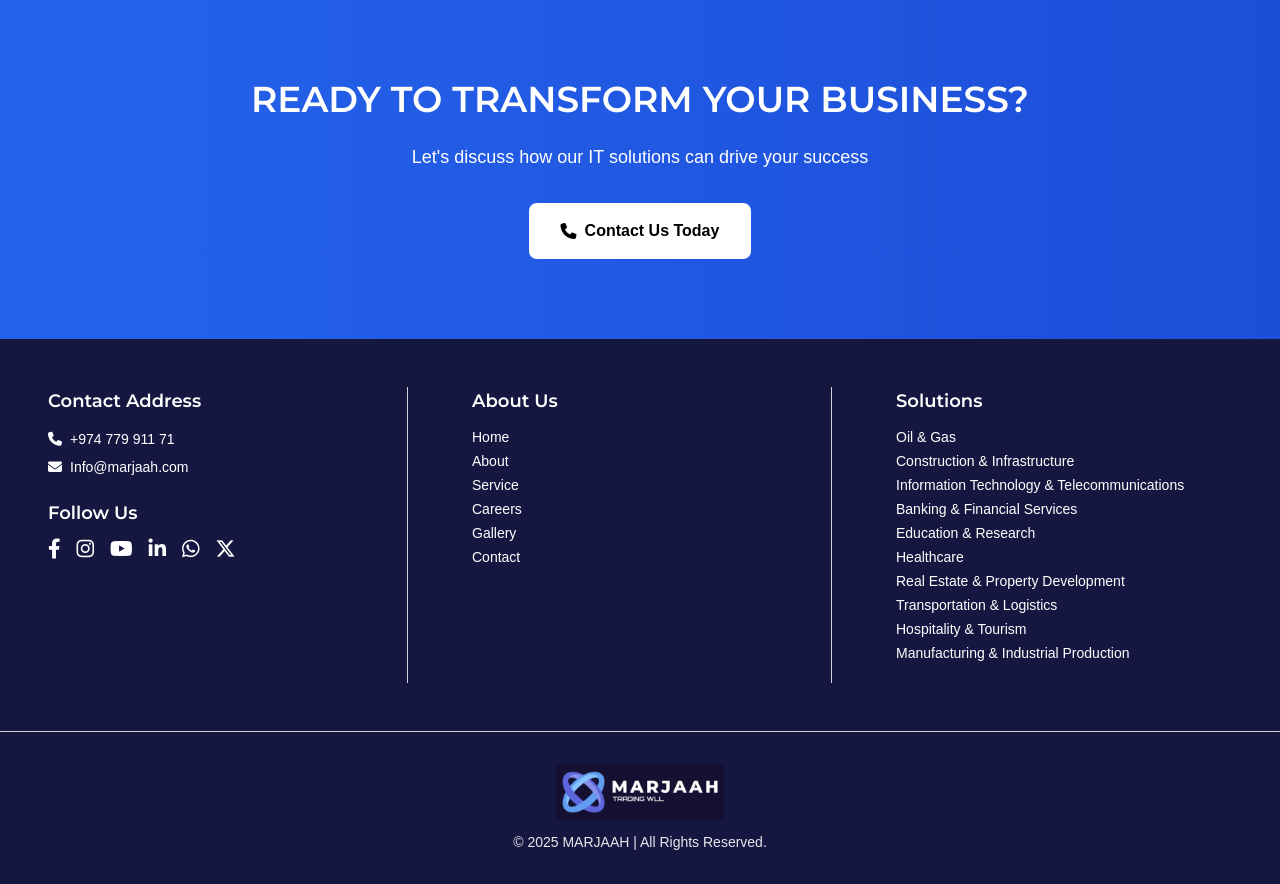
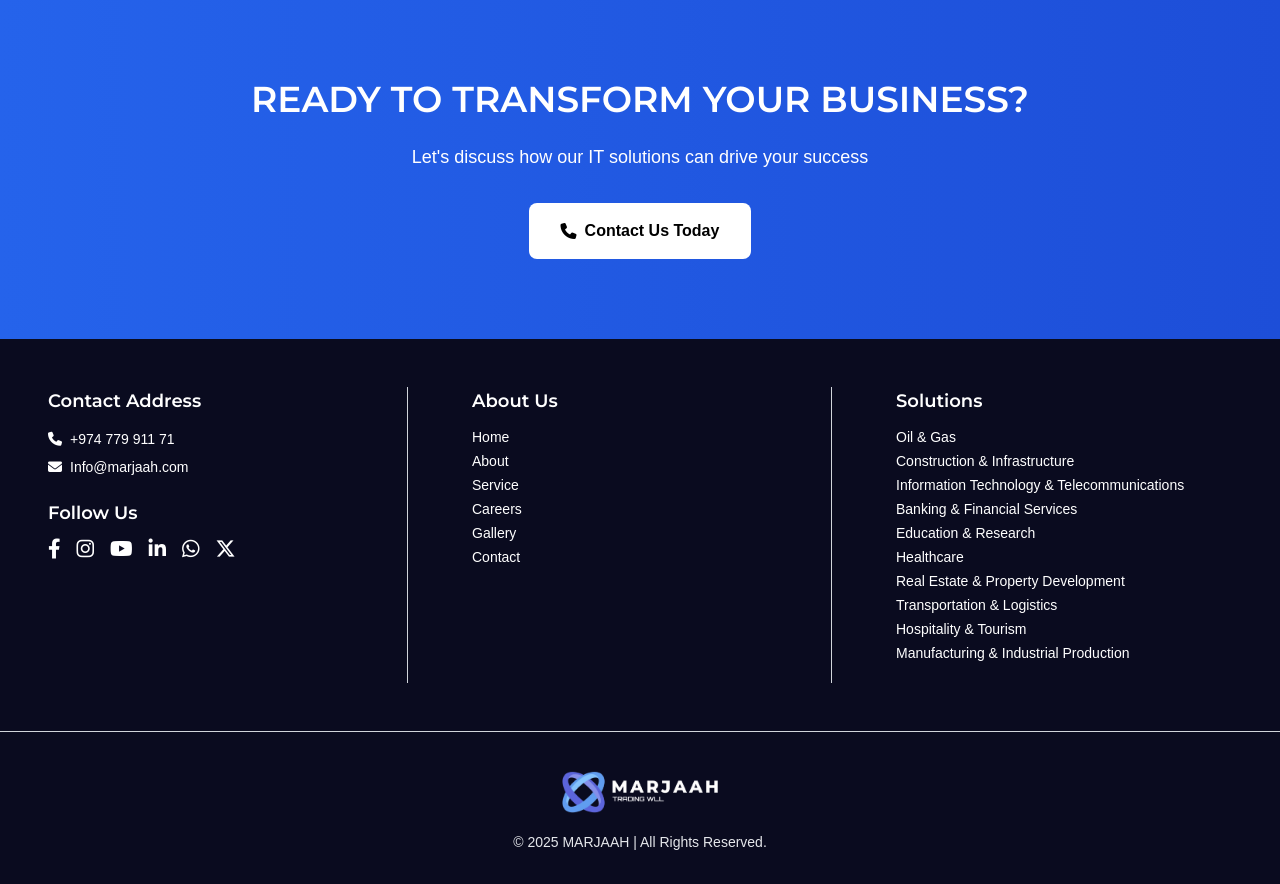
Before and after one commit to abhinavdeveloperiz/Marjaah, a Django app: page /about/ in a window 1280 px wide. Shown: the part 3995-4879 px from the top of the page. Run offline with Django 4.2, Linux system fonts and the light colour scheme; some libraries are stand-ins or nearby versions.

Commit message:
final commit

```diff
--- a/app/templates/base.html
+++ b/app/templates/base.html
@@ -190,7 +190,7 @@
     <!-- </main> -->
 
     <!-- Footer -->
-    <footer class="bg-[#161740] text-black">
+    <footer class="bg-[#0A0B1F] text-black">
 
 
         <div class="max-w-7xl mx-auto px-6 py-12 grid grid-cols-1 md:grid-cols-3 gap-10 text-white">
```
Also changed, not shown: static/images/Logofooter.png, static/images/Logofooterold.png (added).
